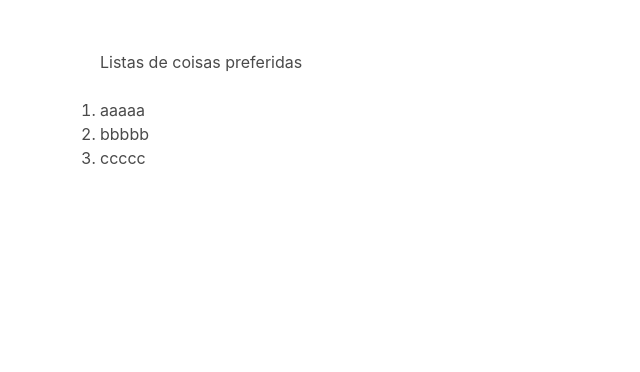
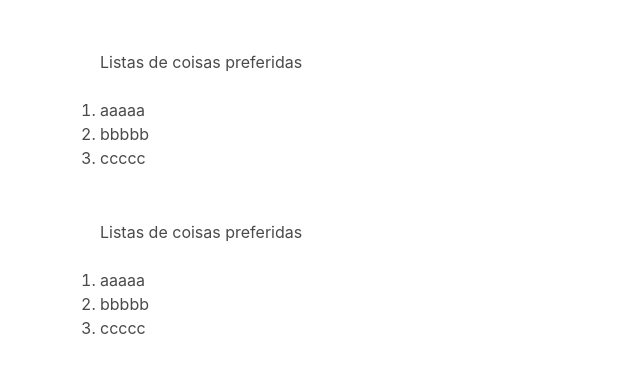
Before and after one commit to ViniciusC4RV4LH0/ViniciusC4RV4LH0.github.io, a plain HTML site: page index.html in a window 1280 px wide. Shown: the whole page, without its empty margins (0-640 px from the left). Drawn offline with nearby package versions, Linux system fonts and the light colour scheme.

Commit message:
Update index.html

```diff
--- a/index.html
+++ b/index.html
@@ -1,4 +1,37 @@
 <!DOCTYPE html>
+<html lang="pt-BR">
+<head>
+    <meta charset="UTF-8">
+    <meta http-equiv="X-UA-Compatible" content="IE=edge">
+    <meta name="viewport" content="width=device-width, initial-scale=1.0">
+    <title>Document</title>
+    <link rel="stylesheet" href="https://cdn.jsdelivr.net/npm/bulma@0.9.4/css/bulma.min.css">
+    <style>
+        ul{
+            list-style-image: url(pato.jpeg);
+        }
+        .Centralizado {
+        margin-top: 50px;
+        margin-left: 100px;
+        }
+        ol.Mudado{
+
+
+        }
+    </style>
+</head>
+<body>
+    <div class="Centralizado">
+        <h1>Listas de coisas preferidas</h1>
+        <br>
+        <ol class="Mudado">
+            <li>aaaaa</li>
+            <li>bbbbb</li>
+            <li>ccccc</li>
+        </ol>
+    </div>
+    <p>
+        <!DOCTYPE html>
 <html lang="pt-BR">
 <head>
     <meta charset="UTF-8">
@@ -32,3 +65,6 @@
     </div>
 </body>
 </html>
+    </p>
+</body>
+</html>
```
